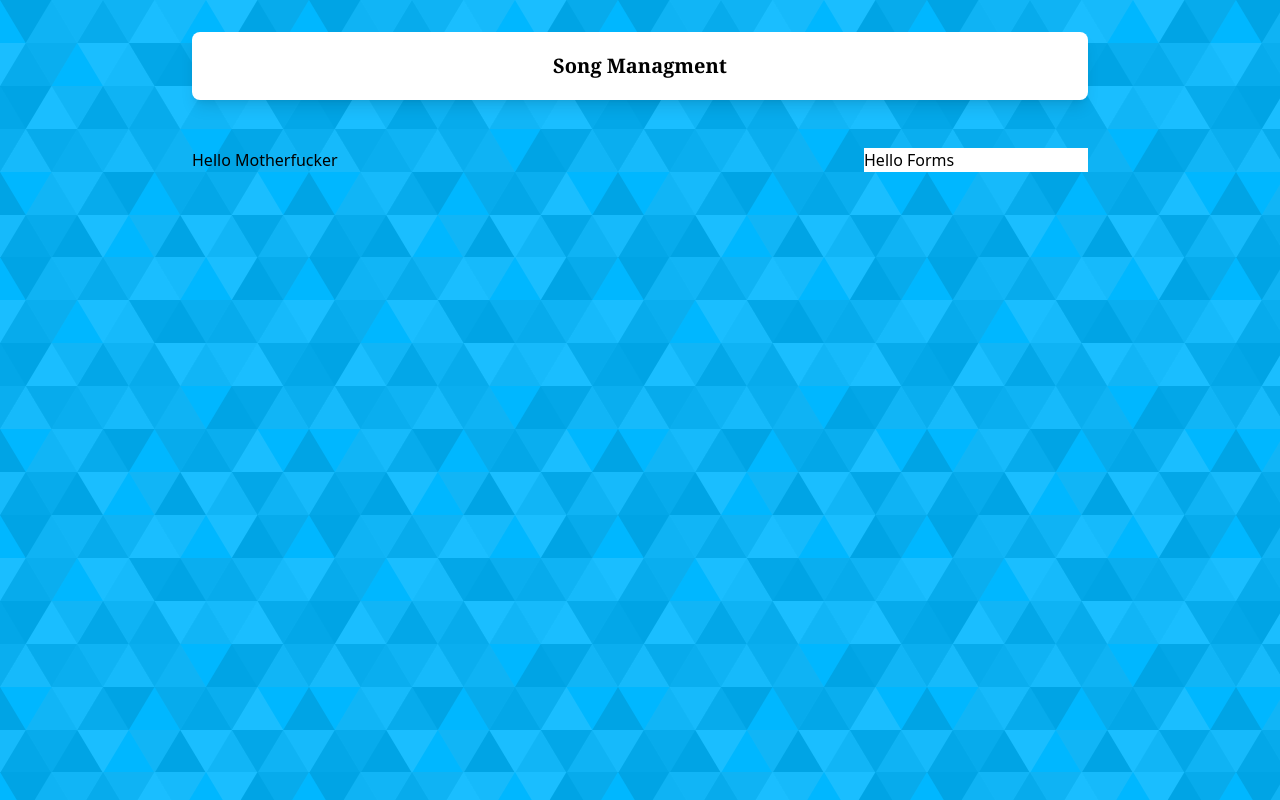
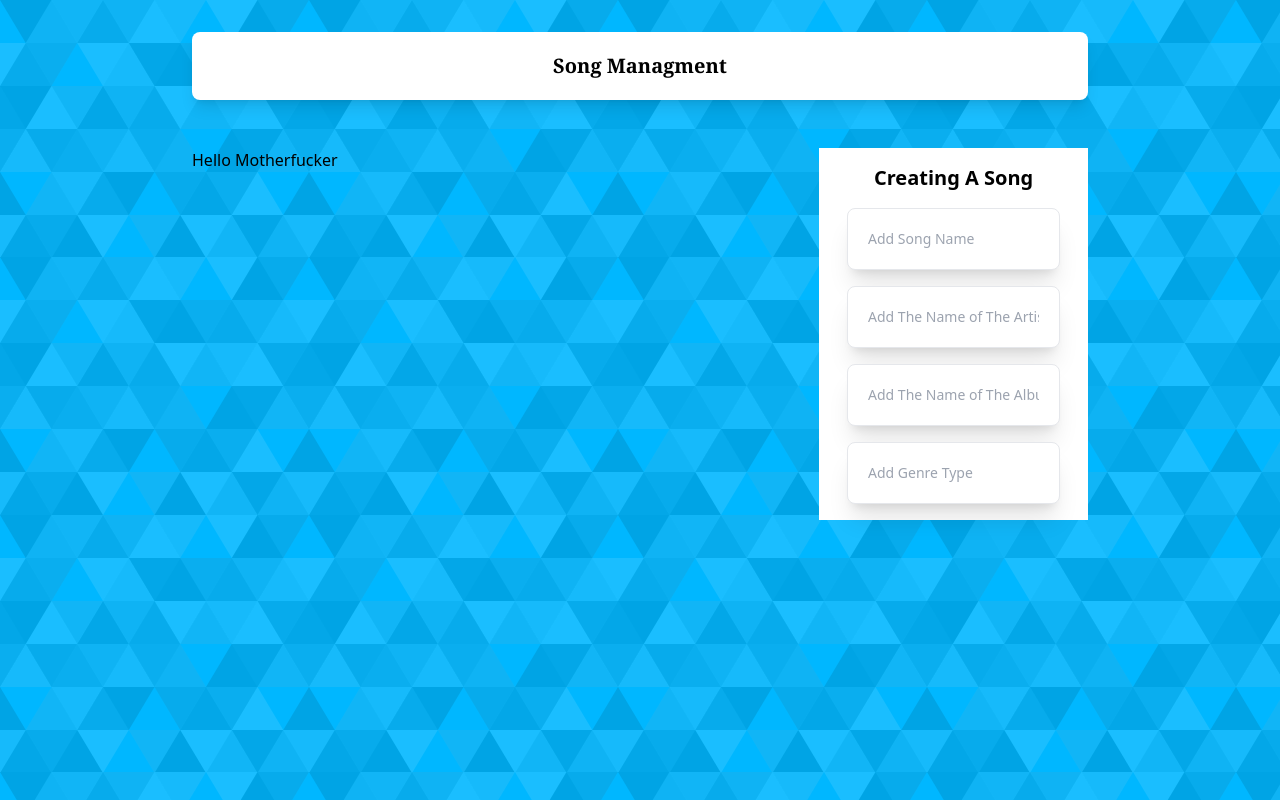
Before and after one commit to HaileabWolde/Song-Managment, a React (Create React App) app in the folder client/: page / in a window 1280 px wide. Built offline with nearby package versions, Linux system fonts and the light colour scheme.

Commit message:
added the form table

```diff
--- a/client/src/Forms.tsx
+++ b/client/src/Forms.tsx
@@ -1,7 +1,30 @@
 const Forms = ()=> {
     return (
-        <div className="w-[25%] bg-white">
-            <h1>Hello Forms </h1>
+        <div className="w-[30%] bg-white p-4 flex flex-col gap-4">
+            <h1 className="text-xl font-semibold text-center">Creating A Song </h1>
+            <form className="w-[90%] mx-auto flex flex-col gap-4">
+                <input
+                type="text"
+                placeholder="Add Song Name"
+                className="p-5 bg-white rounded-lg shadow-xl w-full border text-sm"
+                />
+                 <input
+                type="text"
+                placeholder="Add The Name of The Artist"
+                className="p-5 bg-white rounded-lg shadow-xl w-full border text-sm"
+                />
+                 <input
+                type="text"
+                placeholder="Add The Name of The Album"
+                className="p-5 bg-white rounded-lg shadow-xl w-full border text-sm"
+                />
+                 <input
+                type="text"
+                placeholder="Add Genre Type"
+                className="p-5 bg-white rounded-lg shadow-xl w-full border text-sm"
+                />
+
+            </form>
         </div>
     )
 }
```
